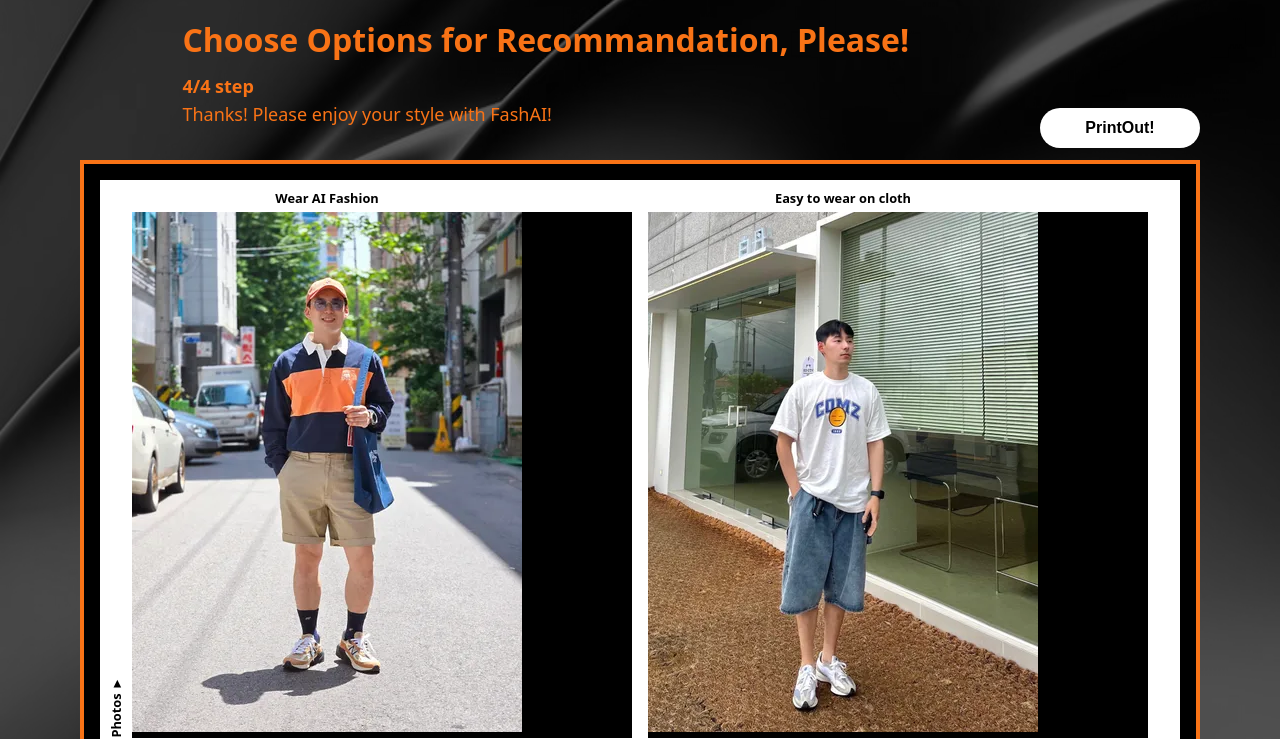
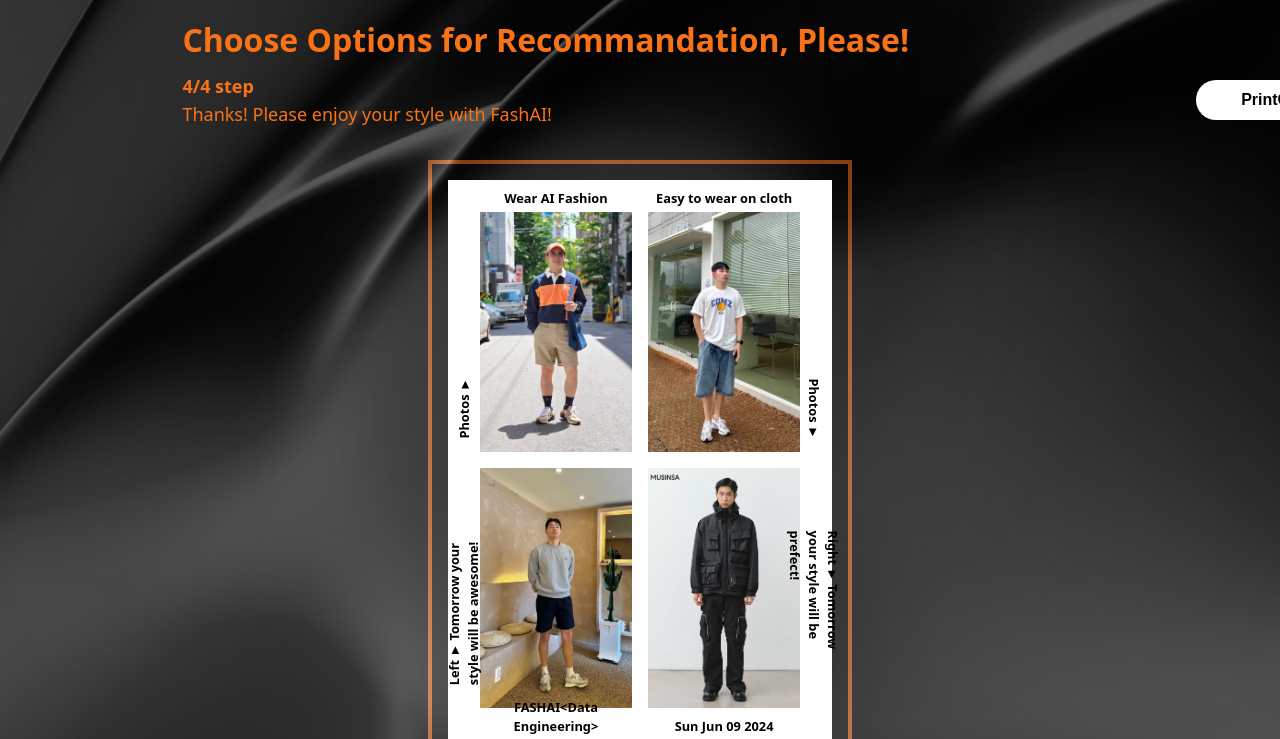
Before and after one commit to omnyx2/changMyCloth, a Next.js app: page /result in a window 1280 px wide. Shown: the top 739 px of the page. Built offline with nearby package versions, Linux system fonts and the light colour scheme; no server answers.

Commit message:
2024.06.09. before demo day last test

```diff
--- a/src/app/globals.css
+++ b/src/app/globals.css
@@ -89,6 +89,13 @@ body {
     @apply text-dark h-full py-2 px-4 bg-skintone rounded-lg text-lg shadow-sm;
   }
 }
+
+.a4-ratio-75vh {
+  aspect-ratio: 1 / 1.414 ;
+  height: 75vh;
+  margin: 0 auto; /* 중앙 정렬 */
+}
+
 .back-result {
   width: 100%;
   height: auto; /* Adjust according to your layout needs */
--- a/src/app/result/imgLayouts.js
+++ b/src/app/result/imgLayouts.js
@@ -1,7 +1,7 @@
 'use clinent'
 import React, { useRef } from 'react';
 import useResizeObserver from './hooks';
-
+import Image from 'next/image';
 
 
 // const imageList = [
@@ -13,13 +13,18 @@ import useResizeObserver from './hooks';
 // ]
 
 const ImageWithTextBorders = ({ src, alt, textTop, textRight, textBottom, textLeft }) => {
+    const containerRef = useRef(null);
+    const { width, height } = useResizeObserver(containerRef);
+    const isWide = width > height;
     return (
-      <div className="relative inline-block text-[0.8rem] font-bold text-black">
-        <img src={src} alt={alt} className="block " />
-        <span className="absolute top-0 left-1/2 transform -translate-x-1/2 translate-y-[-1.8em] bg-transparent px-1">{textTop} </span>
-        <span className={`absolute  right-0 transform translate-x-[1em] origin-right bg-transparent px-1 rotate-90`}>{textRight}  </span>
-        <span className="absolute bottom-0 left-1/2 transform -translate-x-1/2  translate-y-7 bg-transparent px-1">{textBottom}</span>
-        <span className={`absolute left-0 transform translate-x-[-1.2em] bg-transparent origin-left  px-1 rotate-[270deg]`}>{textLeft}</span>
+      <div className="relative w-full h-full text-[0.8rem] font-bold text-black">
+        <Image src={"/"+src} alt={alt} fill={true} style={{
+            objectFit: 'cover', // cover, contain, none
+          }} />
+        <span className="absolute w-full top-0 left-0 text-center translate-y-[-1.8em] bg-transparent px-1">{textTop} </span>
+        <span className={`absolute  right-0 bottom-0 translate-x-[1em] origin-right bg-transparent px-1 rotate-90`}>{textRight}  </span>
+        <span className="absolute w-full bottom-0 left-0 text-center  translate-y-7 bg-transparent px-1">{textBottom}</span>
+        <span className={`absolute left-0 bottom-0 translate-x-[-1.2em] bg-transparent origin-left  px-1 rotate-[270deg]`}>{textLeft}</span>
       </div>
     );
 };
@@ -28,8 +33,8 @@ const ImageBox = ({ src, alt, deco }) => {
     const { width, height } = useResizeObserver(containerRef);
     const isWide = width > height;
     return (
-        <div className="relative bg-black ">
-            <div  className={`inset-0 ${isWide ? 'w-full h-auto' : 'w-auto h-full'} object-cover`}>
+        <div className={`relative top-0 left-0  w-full h-full bg-black ${isWide ? 'w-full h-auto' : 'w-auto h-full'} `}>
+            <div  className={`relative inset-0 w-full h-full object-cover top-0 left-0`}>
                 <ImageWithTextBorders src={src} alt={alt} textTop={deco.top} textRight={deco.right} textBottom={deco.bottom} textLeft={deco.left} />
             </div>
       </div>
@@ -37,6 +42,9 @@ const ImageBox = ({ src, alt, deco }) => {
   };
 
 export default function Home({imageList}) {
+    const containerRef = useRef(null);
+    const { width, height } = useResizeObserver(containerRef);
+    const isWide = width > height;
     const deco1= {
         top: 'Wear AI Fashion',
         right: '',
@@ -62,8 +70,8 @@ export default function Home({imageList}) {
         left: ' ',
     }
     return (
-    <div className="relative w-full h-full ">
-        <div className={`grid grid-cols-2 gap-4 p-8 grid-flow-cols justify-center items-center bg-white`}>
+    <div className={`relative w-full h-full` }>
+        <div className={`relative w-full h-full grid grid-cols-2 gap-4 p-8 grid-flow-cols grid-rows-2 justify-center items-center bg-white`}>
             <ImageBox src={imageList[0]} alt="Sample Image" deco={deco1} />
             <ImageBox src={imageList[1]} alt="Sample Image" deco={deco2} />
             <ImageBox src={imageList[2]} alt="Sample Image" deco={deco3} />
--- a/src/app/result/page.js
+++ b/src/app/result/page.js
@@ -64,13 +64,17 @@ export default function Home() {
             </p>
             </div>
         </div>
-        <PrintWrapper>
-          <div className="block pt-0">
-              <div className="p-4 border-4 border-orange-500 bg-black animate-fadeIn">
-                <ImageLayouts imageList={imageList}/>
-              </div>
-          </div>
-        </PrintWrapper>
+        {/* A4를 안에 넣는 것이므로 종이의 세로가 더길어 h가 기준이 되어야한다. */}
+        <div className="bg-white a4-ratio-75vh">
+          <PrintWrapper>
+            <div className="pt-0 w-full h-full">
+                <div className="p-4 border-4 w-full h-full border-orange-500 bg-black animate-fadeIn">
+                  <ImageLayouts imageList={imageList}/>
+                </div>
+            </div>
+          </PrintWrapper>
+        </div>
+
         </>
 
       }
--- a/src/app/result/printComponent.js
+++ b/src/app/result/printComponent.js
@@ -6,12 +6,15 @@ const PrintWrapper = ({ children }) => {
     const componentRef = useRef();
 
     return (
-      <div className='relative w-full h-full text-white '>
+      <div className='text-white w-full h-full '>
+        <div className="relative w-0 h-0">
         <ReactToPrint
-          trigger={() => <button className='absolute w-40 h-10 right-0 top-0 translate-y-[-130%] bg-white text-black font-extrabold font-countach rounded-full'>PrintOut!</button>}
+          trigger={() => <button className='w-40 h-10 translate-y-[-200%] translate-x-[60vw] bg-white text-black font-extrabold font-countach rounded-full'>PrintOut!</button>}
           content={() => componentRef.current}
         />
-        <div  className='relative w-full h-full ' ref={componentRef}>
+        </div>
+
+        <div  className='w-full h-full' ref={componentRef}>
           {children}
         </div>
       </div>
```
